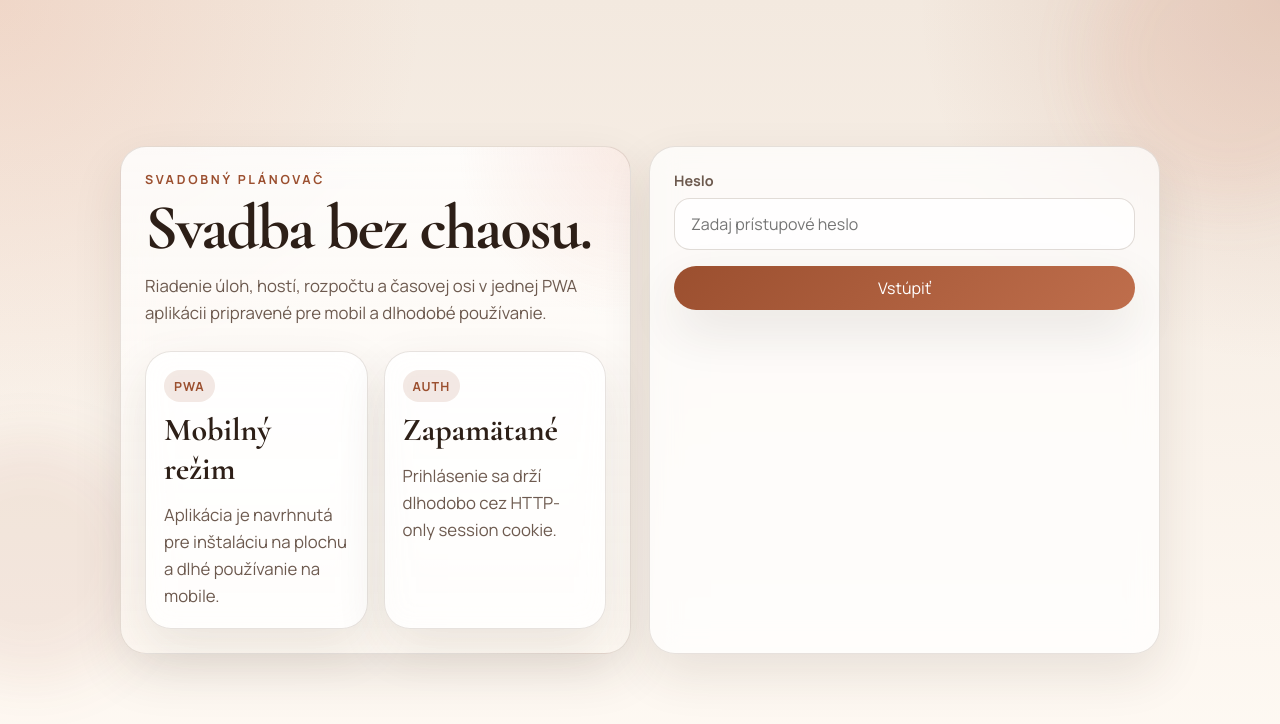
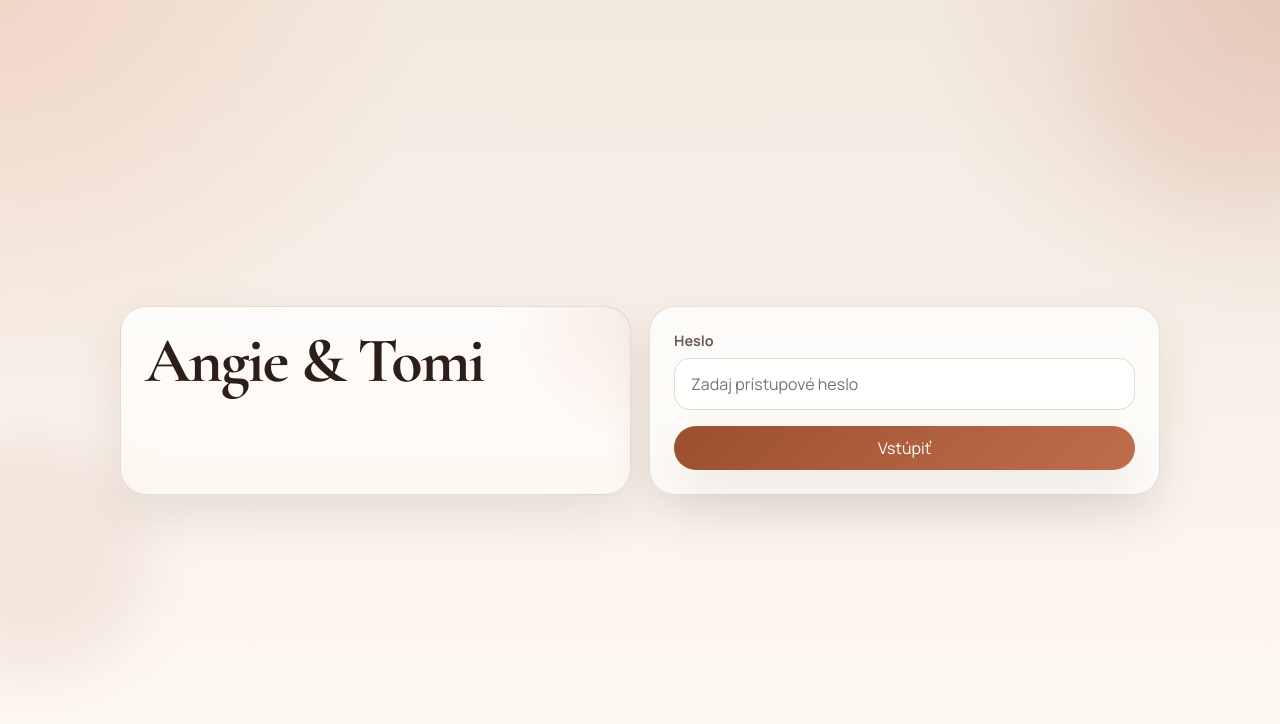
Before and after one commit to tomag-9/svatba, a Next.js app: page / in a window 1280 px wide. Shown: the top 724 px of the page. Built offline with nearby package versions, Linux system fonts and the light colour scheme; no server answers; the database is empty.

Commit message:
update app metadata and homepage to reflect new branding for Angie & Tomi

```diff
--- a/app/layout.tsx
+++ b/app/layout.tsx
@@ -20,11 +20,11 @@ const cormorant = Cormorant_Garamond({
 });
 
 export const metadata: Metadata = {
-  title: 'Svadba bez chaosu',
-  description: 'Mobilná PWA aplikácia na plánovanie svadby, úloh, hostí, rozpočtu a časovej osi.',
+  title: 'Angie & Tomi',
+  description: 'Wedding planning app',
   appleWebApp: {
     capable: true,
-    title: 'Svadba bez chaosu',
+    title: 'Angie & Tomi',
     statusBarStyle: 'default'
   }
 };
--- a/app/manifest.ts
+++ b/app/manifest.ts
@@ -2,9 +2,9 @@ import type { MetadataRoute } from 'next';
 
 export default function manifest(): MetadataRoute.Manifest {
   return {
-    name: 'Svadba planner',
-    short_name: 'Svadba',
-    description: 'Aplikácia na plánovanie svadby pre úlohy, hostí, časovú os a rozpočet.',
+    name: 'Angie & Tomi',
+    short_name: 'A&T',
+    description: 'Wedding planning app',
     start_url: '/',
     scope: '/',
     display_override: ['standalone'],
--- a/app/page.tsx
+++ b/app/page.tsx
@@ -15,23 +15,7 @@ export default async function HomePage() {
     <div className="login-wrap">
       <div className="login-shell">
         <section className="hero-card hero-copy">
-          <p className="eyebrow">Svadobný plánovač</p>
-          <h1>Svadba bez chaosu.</h1>
-          <p className="lede">
-            Riadenie úloh, hostí, rozpočtu a časovej osi v jednej PWA aplikácii pripravené pre mobil a dlhodobé používanie.
-          </p>
-          <div className="two-up" style={{ marginTop: '24px' }}>
-            <div className="metric-card">
-              <span className="tag">PWA</span>
-              <strong>Mobilný režim</strong>
-              <p className="lede">Aplikácia je navrhnutá pre inštaláciu na plochu a dlhé používanie na mobile.</p>
-            </div>
-            <div className="metric-card">
-              <span className="tag">Auth</span>
-              <strong>Zapamätané</strong>
-              <p className="lede">Prihlásenie sa drží dlhodobo cez HTTP-only session cookie.</p>
-            </div>
-          </div>
+          <h1>Angie & Tomi</h1>
         </section>
         <LoginForm />
       </div>
```
